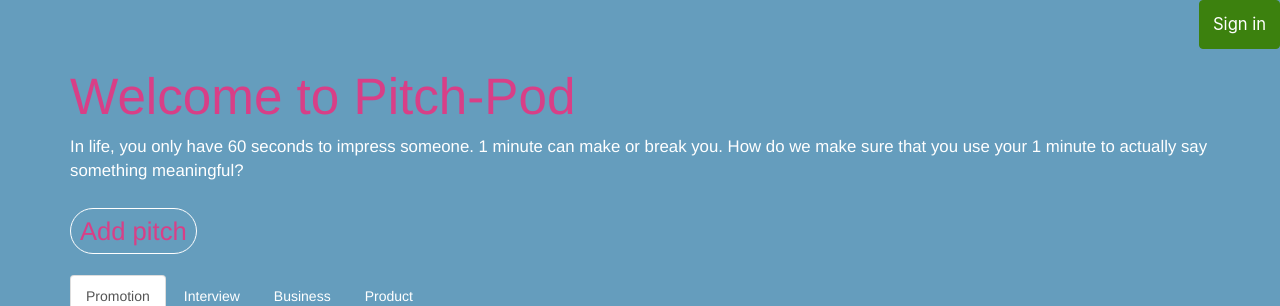
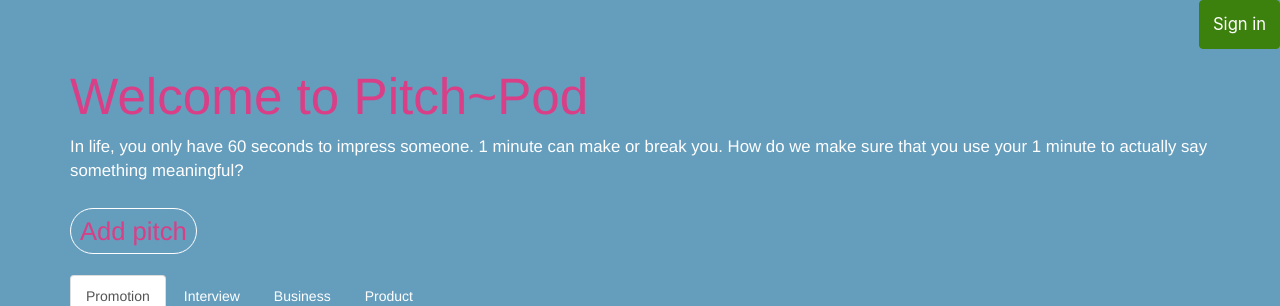
Before and after one commit to Bel-94/Elevator-Pitch, a Flask app: page / in a window 1280 px wide. Shown: the top 306 px of the page. Run offline with Flask 2, Linux system fonts and the light colour scheme; data that the repository does not hold is empty; some libraries are stand-ins or nearby versions; some web fonts are replaced.

Commit message:
add the tests

```diff
--- a/app/templates/index.html
+++ b/app/templates/index.html
@@ -5,7 +5,7 @@
 
     <div class="container">
         <div class="main" >
-            <h2 style="color: #d83f87; font-family:'Franklin Gothic Medium', 'Arial Narrow', Arial, sans-serif " >Welcome to Pitch-Pod</h2>
+            <h2 style="color: #d83f87; font-family:'Franklin Gothic Medium', 'Arial Narrow', Arial, sans-serif " >Welcome to Pitch~Pod</h2>
             <p style="font-size:larger; color: white" >In life, you only have 60 seconds to impress someone. 1 minute can make or break you. How do we make sure that you use your 1 minute to actually say something meaningful?</p><br>
             <a href="/pitch/new" id="new_pitch" style="color: #d83f87" >Add pitch</a>
         </div>
```
